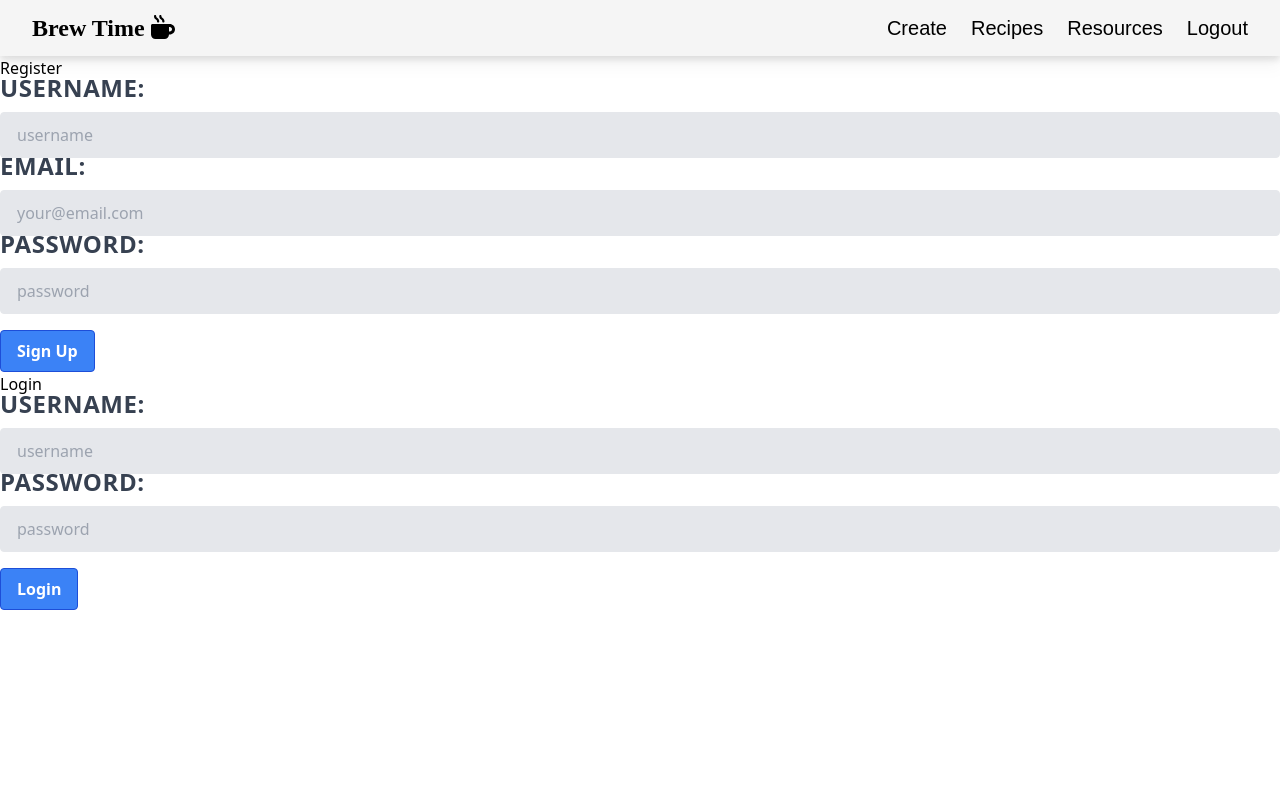
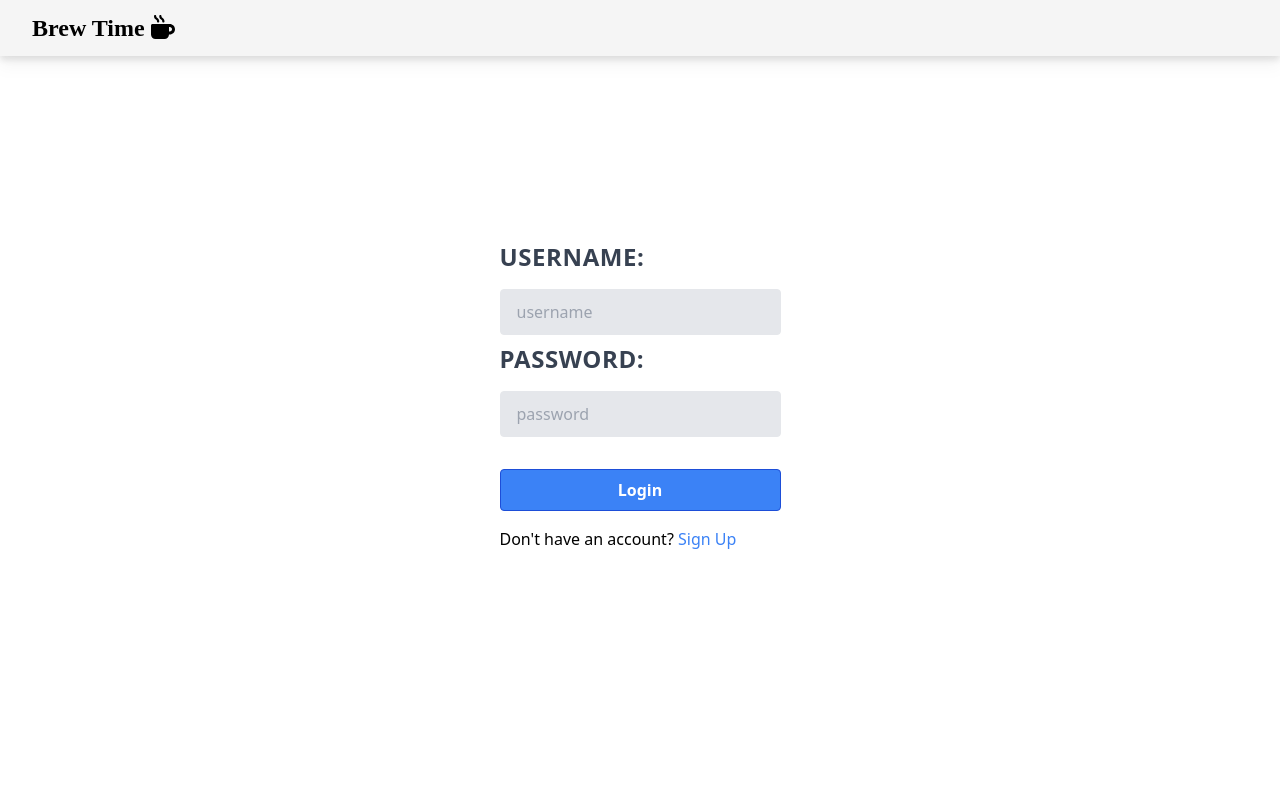
Before and after one commit to luigibustos/capstone_frontend, a React (Create React App) app: page / in a window 1280 px wide. Shown: the top 800 px of the page. Built offline with nearby package versions, Linux system fonts and the light colour scheme.

Commit message:
Updating Navbar to conditionally render depending on token

```diff
--- a/src/App.js
+++ b/src/App.js
@@ -18,7 +18,6 @@ function App() {
   const { Provider: UserInfo } = UserContext;
   const [isAuthenticated, setIsAuthenticated] = useState(false);
   const [currentUser, setCurrentUser] = useState(null);
-  console.log(localStorage);
   return (
     <div className="">
       <UserInfo
--- a/src/components/LoginFrom.js
+++ b/src/components/LoginFrom.js
@@ -24,9 +24,8 @@ const LoginForm = ({ signIn }) => {
 
   return (
     <div>
-      <h1>Login</h1>
-      <form onSubmit={handleSubmit}>
-        <label htmlFor="username" className="form-label">
+      <form onSubmit={handleSubmit} className="flex flex-col gap-4">
+        <label htmlFor="username" className="form-label mb-2">
           Username:
         </label>
         <input
@@ -38,12 +37,13 @@ const LoginForm = ({ signIn }) => {
           value={loginForm.username}
           onChange={handleChange}
         />
-        <label htmlFor="password" className="form-label">
+
+        <label htmlFor="password" className="form-label mb-2">
           password:
         </label>
         <input
           className="form-field"
-          type="text"
+          type="password"
           id="password"
           name="password"
           placeholder="password"
--- a/src/components/NavBar.js
+++ b/src/components/NavBar.js
@@ -6,8 +6,10 @@ import {
   faList,
   faBook,
 } from "@fortawesome/free-solid-svg-icons";
+import { getUserToken } from "../utils/authToken";
 
 const NavBar = () => {
+  const token = getUserToken();
   const navigate = useNavigate();
   const activeClassName = "text-blue-700";
   const navList = [
@@ -33,6 +35,13 @@ const NavBar = () => {
     navigate("/");
   };
 
+  const logout = () => {
+    return (
+      <button className="text-xl" onClick={handleLogout}>
+        Logout
+      </button>
+    );
+  };
   return (
     <nav className="h-14 w-full fixed top-0 left-0 right-0 bg-neutral-100 drop-shadow-lg flex items-center justify-between z-10">
       <NavLink
@@ -45,7 +54,8 @@ const NavBar = () => {
         </span>
       </NavLink>
       <ul className=" h-full px-8 font-Hind flex flex-row gap-5 sm:gap-6 items-center justify-center sm:justify-end">
-        {navList.map((navItem, idx) => {
+        {token
+          ? navList.map((navItem, idx) => {
               return (
                 <li key={idx}>
                   <NavLink
@@ -58,14 +68,15 @@ const NavBar = () => {
                       className="text-2xl sm:hidden"
                       icon={navItem.icon}
                     />
-                <span className="text-xl hidden sm:block">{navItem.item}</span>
+                    <span className="text-xl hidden sm:block">
+                      {navItem.item}
+                    </span>
                   </NavLink>
                 </li>
               );
-        })}
-        <button className="text-xl" onClick={handleLogout}>
-          Logout
-        </button>
+            })
+          : null}
+        {token ? logout() : null}
       </ul>
     </nav>
   );
--- a/src/components/RegisterForm.js
+++ b/src/components/RegisterForm.js
@@ -24,8 +24,7 @@ const RegisterForm = ({ signUp }) => {
 
   return (
     <div>
-      <h1>Register</h1>
-      <form onSubmit={handleSubmit}>
+      <form onSubmit={handleSubmit} className="flex flex-col gap-4">
         <label htmlFor="username" className="form-label">
           Username:
         </label>
@@ -55,7 +54,7 @@ const RegisterForm = ({ signUp }) => {
         </label>
         <input
           className="form-field"
-          type="text"
+          type="password"
           id="password"
           name="password"
           placeholder="password"
--- a/src/pages/Auth.js
+++ b/src/pages/Auth.js
@@ -1,6 +1,6 @@
 // HOOKS
 import { setUserToken, clearUserToken } from "../utils/authToken";
-import { useContext } from "react";
+import { useState, useContext } from "react";
 import { UserContext } from "../data";
 
 // COMPONENTS
@@ -8,7 +8,10 @@ import RegisterForm from "../components/RegisterForm";
 import LoginForm from "../components/LoginFrom";
 
 const Auth = (props) => {
+  const [registered, setRegistered] = useState(true);
+
   const { setAuth, setUser } = useContext(UserContext);
+
   const testRegisterURL = "http://localhost:4000/auth/register";
   const testLoginURL = "http://localhost:4000/auth/login";
 
@@ -66,13 +69,30 @@ const Auth = (props) => {
     }
   };
 
-  // console.log(localStorage);
-  // console.log(localStorage.length);
-  // clearUserToken();
   return (
-    <section className="h-screen w-screen pt-14">
-      <RegisterForm signUp={registerUser} />
-      <LoginForm signIn={loginUser} />
+    <section className="h-screen w-screen grid place-items-center">
+      <div className="grid place-content-center">
+        {registered ? (
+          <LoginForm signIn={loginUser} />
+        ) : (
+          <RegisterForm signUp={registerUser} />
+        )}
+        <div className="mt-4">
+          <p>
+            {registered
+              ? "Don't have an account? "
+              : "Already have an account? "}
+            <span
+              className="text-blue-500 hover:text-blue-700 duration-500 cursor-pointer"
+              onClick={() => {
+                setRegistered(!registered);
+              }}
+            >
+              {registered ? "Sign Up" : "Login"}
+            </span>
+          </p>
+        </div>
+      </div>
     </section>
   );
 };
--- a/src/pages/Home.js
+++ b/src/pages/Home.js
@@ -23,16 +23,10 @@ const Home = () => {
         Experience the art of pour over coffee like never before
       </h1>
       <div className="text-2xl font-Hind font-light sm:text-5xl sm:mt-16 w-full flex justify-center gap-4 sm:gap-8">
-        <Link
-          className="text-center text-white w-32 sm:w-56  bg-blue-500 hover:bg-blue-700 py-2 px-4 rounded-full"
-          to="/create"
-        >
+        <Link className="form-btn" to="/create">
           Create
         </Link>
-        <Link
-          className="text-center text-white w-32 sm:w-56  bg-blue-500 hover:bg-blue-700 py-2 px-4 rounded-full"
-          to="/recipes"
-        >
+        <Link className="form-btn" to="/recipes">
           Recipes
         </Link>
       </div>
--- a/src/pages/Recipes.js
+++ b/src/pages/Recipes.js
@@ -9,15 +9,15 @@ import RecipeCard from "../components/RecipeCard";
 const Recipes = () => {
   const token = getUserToken();
   const navigate = useNavigate();
-  const testURL = "http://localhost:4000/recipes";
   const { currentUser } = useContext(UserContext);
   const currentUserID = currentUser._id;
+  const testURL = `http://localhost:4000/users/${currentUserID}`;
   const [recipes, setRecipes] = useState([]);
   const getRecipeData = async () => {
     try {
       const response = await fetch(testURL);
       const data = await response.json();
-      const userRecipes = data.filter((item) => item.owner === currentUserID);
+      const userRecipes = await data.recipes;
       setRecipes(userRecipes);
     } catch (error) {
       console.log(error);
```
Lines whose indentation alone changed are shown as unchanged.
